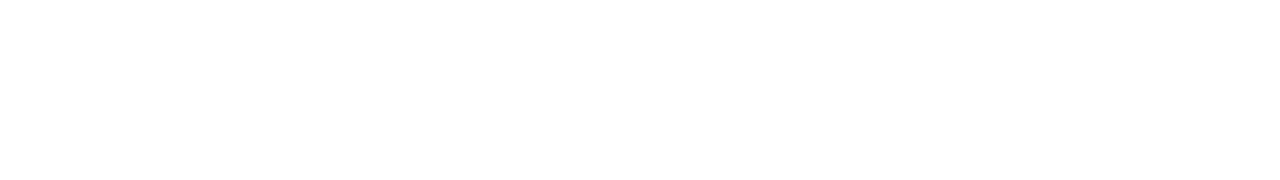
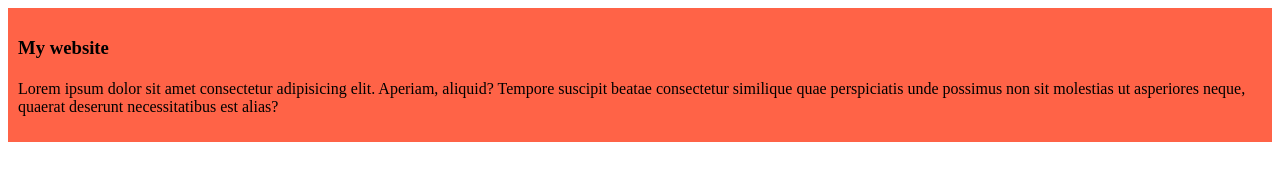
Before and after one commit to Badsha023/my-website, a plain HTML site: page mywebsite.html in a window 1280 px wide. Drawn offline with Linux system fonts and the light colour scheme.

Commit message:
addded the first blog

```diff
--- a/mywebsite.html
+++ b/mywebsite.html
@@ -4,8 +4,13 @@
     <meta charset="UTF-8">
     <meta name="viewport" content="width=device-width, initial-scale=1.0">
     <title>My Website</title>
+    <link rel="stylesheet" href="style/blog.css">
 </head>
 <body>
-
+    <div>
+        <h3>My website</h3>
+        <h4></h4>
+        <p>Lorem ipsum dolor sit amet consectetur adipisicing elit. Aperiam, aliquid? Tempore suscipit beatae consectetur similique quae perspiciatis unde possimus non sit molestias ut asperiores neque, quaerat deserunt necessitatibus est alias?</p>
+    </div>
 </body>
 </html>
--- /dev/null
+++ b/style/blog.css
@@ -0,0 +1,4 @@
+div{
+    background-color: tomato;
+    padding: 10px;
+}
```
